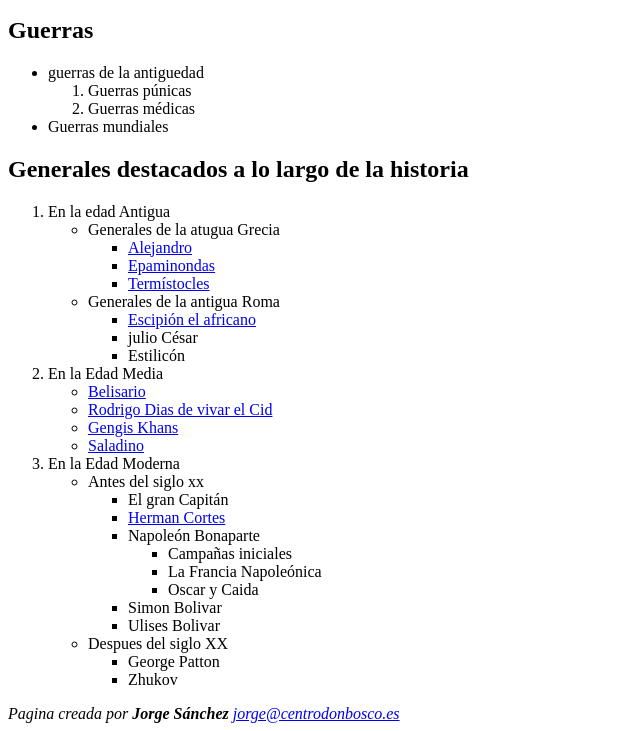
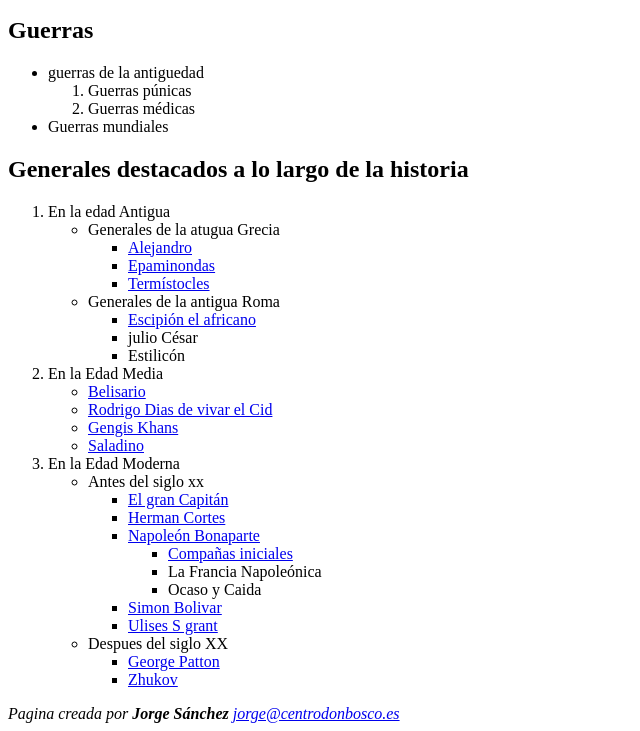
Before and after one commit to ihssaneelokbani/practicas-lmsgi, a plain HTML site: page practica13/index.html in a window 1280 px wide. Shown: the part 101-832 px from the top of the page, without its empty margins (0-640 px from the left). Drawn offline with Linux system fonts and the light colour scheme.

Commit message:
practica13

```diff
--- a/practica13/index.html
+++ b/practica13/index.html
@@ -73,29 +73,29 @@
         </li>
     </ul>
     <li>
-        En la Edad Moderna
+     En la Edad Moderna
         <ul>
             <li>
                 Antes del siglo xx
 
                 <ul>
-                    <li><a href="generales/edad-moderna/antes-s-xx/gran-capitan.html"></a>El gran Capitán</li>
+                    <li><a href="generales/edad-moderna/antes-s-xx/gran-capitan.html">El gran Capitán</a></li>
                     <li><a href="generales/edad-moderna/antes-s-xx/hernan-cortes.html">Herman Cortes</a></li>
-                    <li>Napoleón Bonaparte
+                    <li><a href="generales/edad-moderna/antes-s-xx/napoleon.html">Napoleón Bonaparte</a>
                         <ul>
-                            <li>Campañas iniciales </li>
+                            <li><a href="generales/edad-moderna/antes-s-xx/napoleon.html">Compañas iniciales</a></li>
                             <li>La Francia Napoleónica</li>
-                            <li>Oscar y Caida</li>
+                            <li>Ocaso y Caida</li>
                         </ul>
                     </li>
-                    <li>Simon Bolivar</li>
-                    <li>Ulises Bolivar</li>
+                    <li><a href="generales/edad-moderna/antes-s-xx/simon-bolivar.html">Simon Bolivar</a></li>
+                    <li><a href="generales/edad-moderna/antes-s-xx/grant.html">Ulises S grant</a></li>
                 </ul>
             </li>
             <li>Despues del siglo XX</li>
             <ul>
-                <li>George Patton</li>
-                <li>Zhukov</li>
+                <li><a href="generales/edad-moderna/despues-s-xx/patton.html">George Patton</a> </li>
+                <li><a href="generales/edad-moderna/despues-s-xx/zhukov.html">Zhukov</a></li>
             </ul>
         </ul>
     </li>
```
Also changed, not shown: practica13/generales/edad-moderna/antes-s-xx/napoleon.html (+7 -4 lines).
